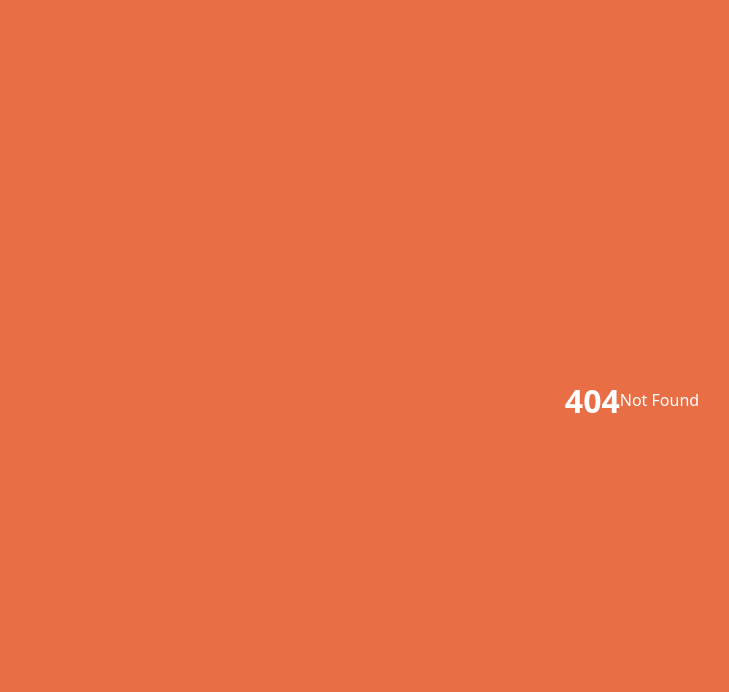
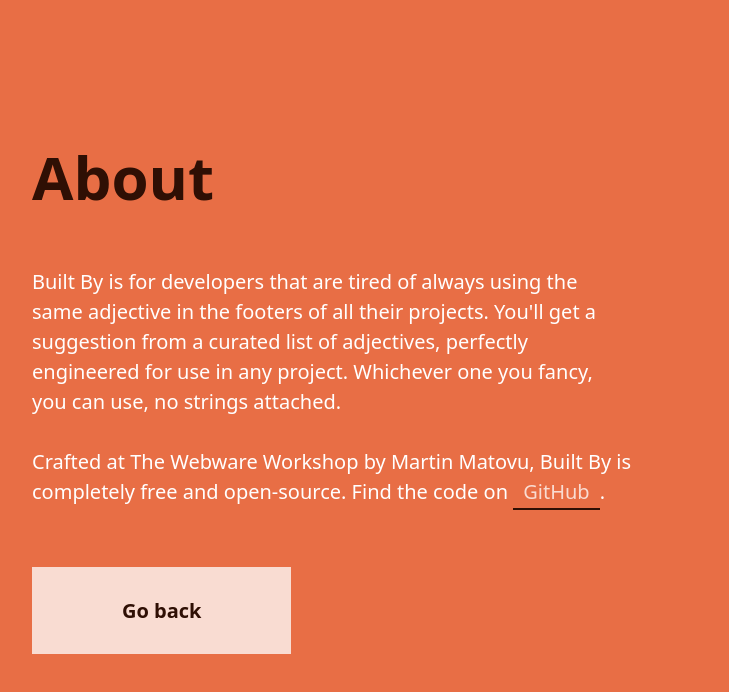
Before and after one commit to matovius/built-by, a SvelteKit app: page /about in a window 1280 px wide. Before the commit this address had no page. Shown: the top 692 px of the page, without its empty margins (8-737 px from the left). Built offline with nearby package versions, Linux system fonts and the light colour scheme.

Commit message:
Add about page

```diff
--- /dev/null
+++ b/src/routes/about/+page.svelte
@@ -0,0 +1,123 @@
+<script lang="ts">
+	import { onMount } from 'svelte';
+	import { fly } from 'svelte/transition';
+	import { quadInOut } from 'svelte/easing';
+
+	let showPage: boolean = false;
+
+	onMount(() => {
+		setTimeout(() => {
+			showPage = true;
+		}, 200);
+	});
+</script>
+
+<svelte:head>
+	<title>Built By</title>
+</svelte:head>
+
+{#if showPage}
+  <div class="about" transition:fly={{ duration: 200, easing: quadInOut, x: 0, y: "10%", opacity: 0 }}>
+    <h2 class="heading">About</h2>
+
+    <p class="content">
+      <span>
+        Built By is for developers that are tired of always using the same adjective in the footers of all their projects.
+        You'll get a suggestion from a curated list of adjectives, perfectly engineered for use in any project.
+        Whichever one you fancy, you can use, no strings attached.
+      </span>
+      <br />
+      <br />
+      <span>
+        Crafted at The Webware Workshop by Martin Matovu, Built By is completely free and open-source.
+        Find the code on <a href="http://github.com/matovius/built-by" target="_blank" rel="noopener noreferrer" class="link">GitHub</a>.
+      </span>
+    </p>
+
+    <div class="cta">
+      <button class="button" on:click={() => { history.back() }}>
+        <span>Go back</span>
+      </button>
+    </div>
+    <!-- div.CTA -->
+  </div>
+{/if}
+
+<style>
+  .about {
+    width: 100%;
+    max-width: 1200px;
+    display: flex;
+    flex-direction: column;
+    gap: 60px;
+
+    & > .heading {
+      font-size: 40px;
+      font-weight: 900;
+      line-height: 1;
+      color: hsl(var(--clr-black-bean));
+
+      @media screen and (min-width: 600px) {
+        font-size: 60px;
+      }
+    }
+
+    & > .content {
+      font-size: 20px;
+      line-height: 1.5;
+      width: 100%;
+      max-width: 600px;
+
+      & .link {
+        line-height: 1.5;
+        color: hsl(var(--clr-pale-dogwood));
+        text-decoration: none;
+        padding-inline: 10px;
+        padding-block: 5px;
+        outline: 2px dashed transparent;
+        outline-offset: 4px;
+        position: relative;
+
+        &::before {
+          content: "";
+          width: 100%;
+          height: 2px;
+          background: hsl(var(--clr-black-bean));
+          position: absolute;
+          bottom: 0;
+          inset-inline: 0;
+          z-index: -1;
+        }
+
+        &:is(:hover, :focus) {
+          &::before {
+            height: 100%;
+            background: hsl(var(--clr-black-bean));
+          }
+        }
+        &:focus-visible {
+          outline-color: hsl(var(--clr-pale-dogwood));
+        }
+      }
+    }
+
+    & > .cta {
+      & > .button {
+        color: hsl(var(--clr-black-bean));
+        width: 100%;
+        padding-inline: 90px;
+        padding-block: 30px;
+        background: hsl(var(--clr-pale-dogwood));
+
+        &:where(:hover, :focus) {
+          color: hsl(var(--clr-pale-dogwood));
+          background: hsl(var(--clr-black-bean));
+        }
+
+        @media screen and (min-width: 480px) {
+          max-width: max-content;
+        }
+      }
+    }
+  }
+</style>
```
